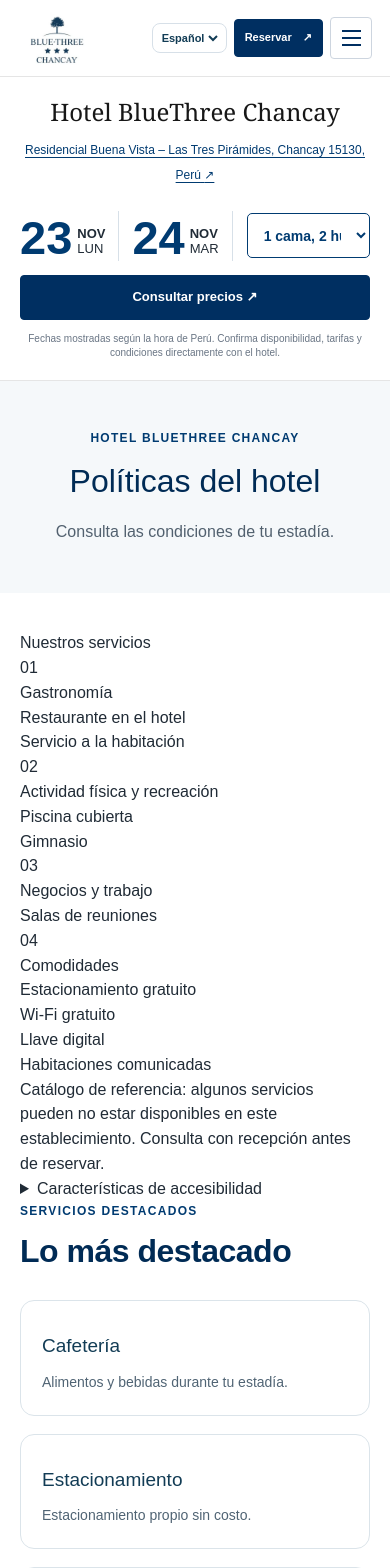
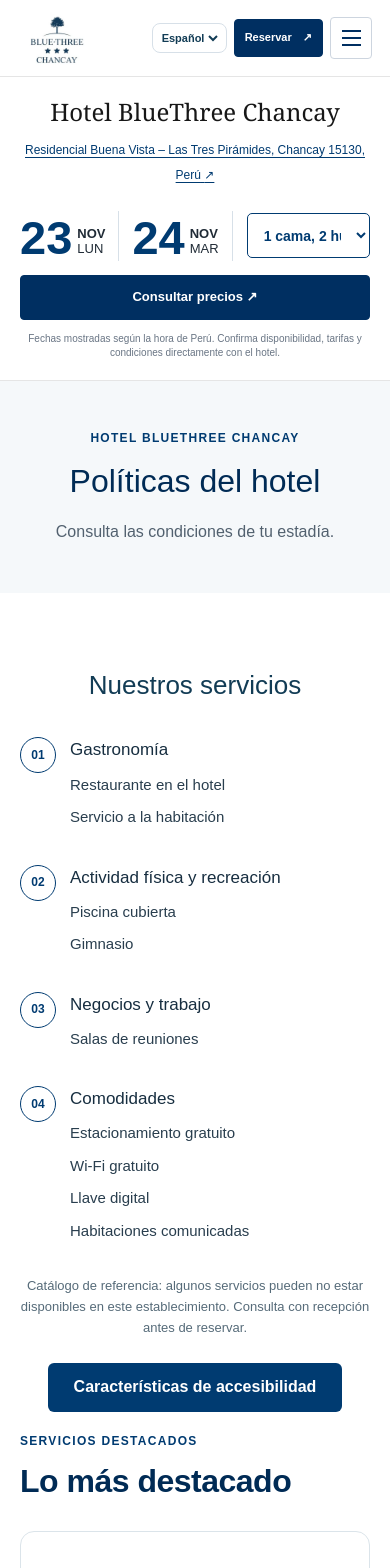
Before and after one commit to camilogomez17/hotelBlueThree, a Next.js app: page /politicas in a window 390 px wide. Shown: the top 1568 px of the page. Built offline with nearby package versions, Linux system fonts and the light colour scheme.

Commit message:
Style responsive amenities categories and accessibility disclosure

```diff
--- a/app/globals.css
+++ b/app/globals.css
@@ -689,3 +689,21 @@ img,video,iframe{max-width:100%}
 .policy-tab-rows dd{margin:0}
 @media(max-width:850px){.policy-tabs-list{grid-template-columns:repeat(3,minmax(0,1fr))}.policy-tab{min-height:112px}}
 @media(max-width:520px){.policy-tabs-list{grid-template-columns:repeat(2,minmax(0,1fr))}.policy-tab{min-height:105px;font-size:12px}.policy-tab-icon{width:34px;height:34px;font-size:17px}.policy-tab-panel{padding:22px 18px}.policy-tab-rows>div{grid-template-columns:1fr;gap:2px}}
+
+
+.hotel-amenities{padding:48px 0 24px;background:#fff}
+.hotel-amenities>h2{margin:0 0 32px;text-align:center;font-size:clamp(26px,3vw,36px);color:#123c55}
+.hotel-amenities-categories{display:grid;grid-template-columns:repeat(4,minmax(0,1fr));gap:24px}
+.hotel-amenities-category{display:flex;align-items:flex-start;gap:14px;min-width:0}
+.hotel-amenities-icon{flex:0 0 36px;display:grid;place-items:center;width:36px;height:36px;border:1.5px solid #003b71;border-radius:50%;font-size:12px;font-weight:800;color:#003b71}
+.hotel-amenities-category h3{margin:2px 0 12px;font-size:17px;line-height:1.3;color:#172e40}
+.hotel-amenities-category ul{list-style:none;padding:0;margin:0}
+.hotel-amenities-category li{margin:0 0 10px;font-size:15px;line-height:1.5;color:#293e4e}
+.hotel-amenities-disclaimer{max-width:800px;margin:24px auto 0;text-align:center;color:#566b79;font-size:13px;line-height:1.6}
+.hotel-accessibility-details{margin:24px auto 0;max-width:650px;text-align:center}
+.hotel-accessibility-details summary{display:inline-block;padding:12px 26px;border-radius:6px;background:#003b71;color:#fff;font-weight:700;cursor:pointer;list-style:none}
+.hotel-accessibility-details summary::-webkit-details-marker{display:none}
+.hotel-accessibility-details summary:focus-visible{outline:3px solid #79a8cb;outline-offset:3px}
+.hotel-accessibility-details p{margin:18px 0 0;color:#405568;line-height:1.6}
+@media(max-width:1000px){.hotel-amenities-categories{grid-template-columns:repeat(2,minmax(0,1fr));gap:30px}}
+@media(max-width:600px){.hotel-amenities-categories{grid-template-columns:1fr;gap:26px}.hotel-amenities{padding:34px 0 20px}}
```
